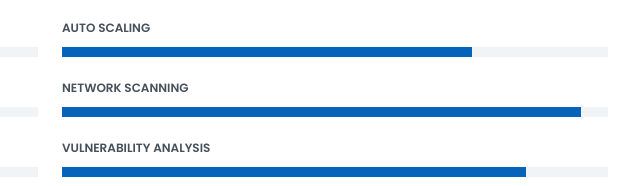
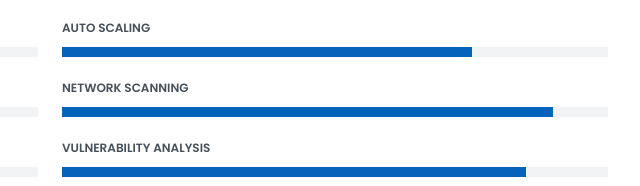
Before and after one commit to kannan-sabu/static-site, a plain HTML site: page index.html in a window 1280 px wide. Shown: the part 2165-2351 px from the top of the page, 640-1280 px from the left. Drawn offline with nearby package versions, Linux system fonts and the light colour scheme.

Commit message:
index.html

```diff
--- a/index.html
+++ b/index.html
@@ -202,7 +202,7 @@
                 <div class="progress">
                       <span class="skill">Network Scanning <i class="val"></i></span>
                       <div class="progress-bar-wrap">
-                          <div class="progress-bar" role="progressbar" aria-valuenow="95" aria-valuemin="0" aria-valuemax="100"></div>
+                          <div class="progress-bar" role="progressbar" aria-valuenow="90" aria-valuemin="0" aria-valuemax="100"></div>
                       </div>
                   </div>
 
```
